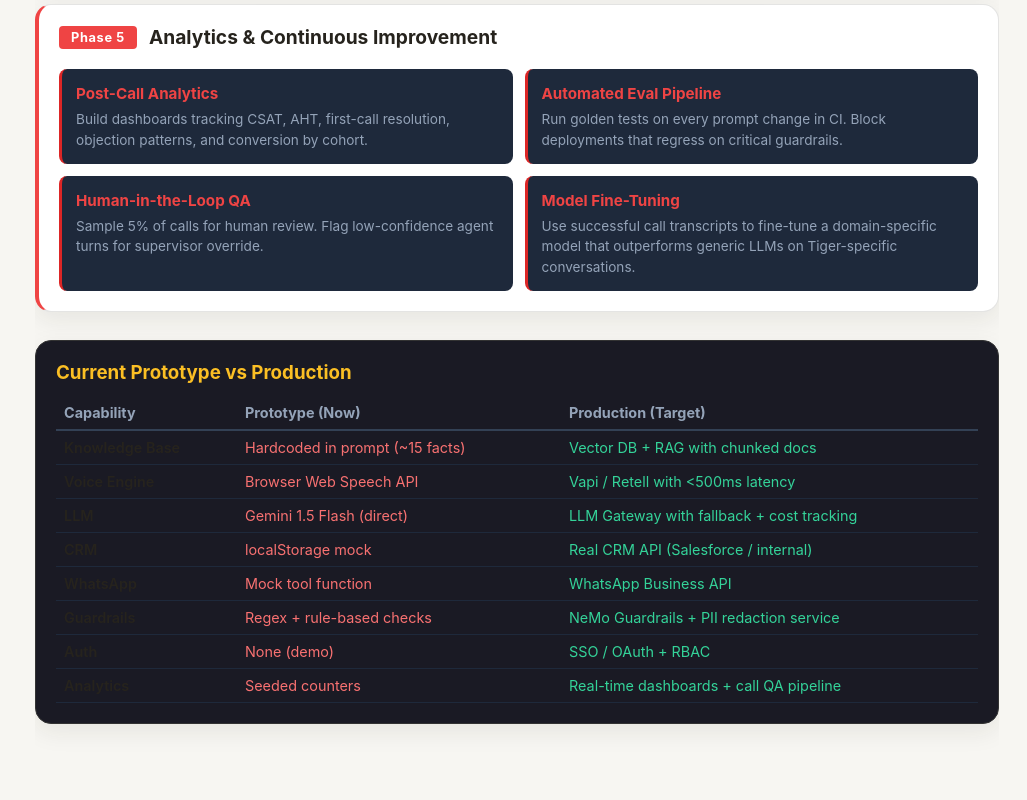
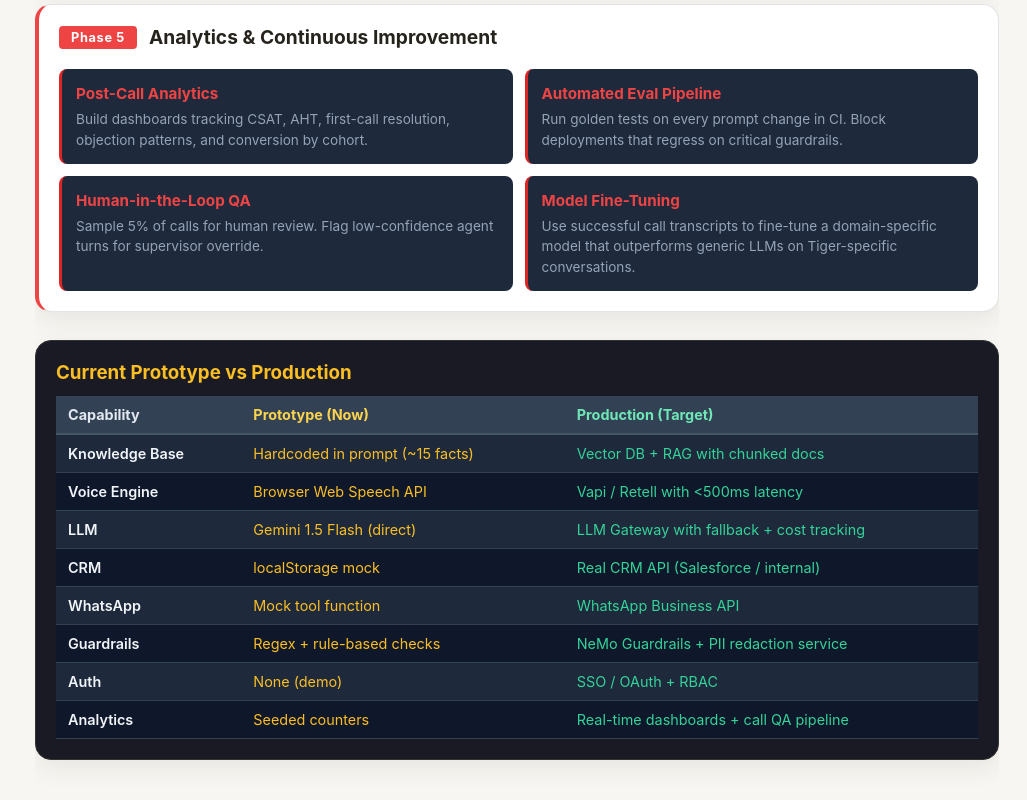
Before and after one commit to komala2019/voice-agent, a Next.js app: page /voice-agent/next-steps in a window 1280 px wide. Shown: the part 1533-2333 px from the top of the page, without its empty margins (253-1280 px from the left). Built offline with nearby package versions, Linux system fonts and the light colour scheme.

Commit message:
style: fix table colors in Path to Production page

```diff
--- a/app/next-steps/page.tsx
+++ b/app/next-steps/page.tsx
@@ -118,10 +118,10 @@ export default function NextStepsPage() {
         <h3 style={{ margin: '0 0 12px 0', color: '#fbbf24' }}>Current Prototype vs Production</h3>
         <table style={{ width: '100%', borderCollapse: 'collapse', fontSize: '0.9rem' }}>
           <thead>
-            <tr style={{ borderBottom: '2px solid #334155' }}>
-              <th style={{ textAlign: 'left', padding: '8px', color: '#94a3b8' }}>Capability</th>
-              <th style={{ textAlign: 'left', padding: '8px', color: '#94a3b8' }}>Prototype (Now)</th>
-              <th style={{ textAlign: 'left', padding: '8px', color: '#94a3b8' }}>Production (Target)</th>
+            <tr style={{ borderBottom: '2px solid #475569' }}>
+              <th style={{ textAlign: 'left', padding: '10px 12px', color: '#e2e8f0', background: '#334155' }}>Capability</th>
+              <th style={{ textAlign: 'left', padding: '10px 12px', color: '#fcd34d', background: '#334155' }}>Prototype (Now)</th>
+              <th style={{ textAlign: 'left', padding: '10px 12px', color: '#6ee7b7', background: '#334155' }}>Production (Target)</th>
             </tr>
           </thead>
           <tbody>
@@ -134,11 +134,11 @@ export default function NextStepsPage() {
               ['Guardrails', 'Regex + rule-based checks', 'NeMo Guardrails + PII redaction service'],
               ['Auth', 'None (demo)', 'SSO / OAuth + RBAC'],
               ['Analytics', 'Seeded counters', 'Real-time dashboards + call QA pipeline'],
-            ].map(([cap, now, target]) => (
-              <tr key={cap} style={{ borderBottom: '1px solid #1e293b' }}>
-                <td style={{ padding: '8px', fontWeight: 600 }}>{cap}</td>
-                <td style={{ padding: '8px', color: '#f87171' }}>{now}</td>
-                <td style={{ padding: '8px', color: '#34d399' }}>{target}</td>
+            ].map(([cap, now, target], i) => (
+              <tr key={cap} style={{ borderBottom: '1px solid #334155', background: i % 2 === 0 ? '#1e293b' : '#0f172a' }}>
+                <td style={{ padding: '10px 12px', fontWeight: 600, color: '#f1f5f9' }}>{cap}</td>
+                <td style={{ padding: '10px 12px', color: '#fbbf24' }}>{now}</td>
+                <td style={{ padding: '10px 12px', color: '#34d399' }}>{target}</td>
               </tr>
             ))}
           </tbody>
```
